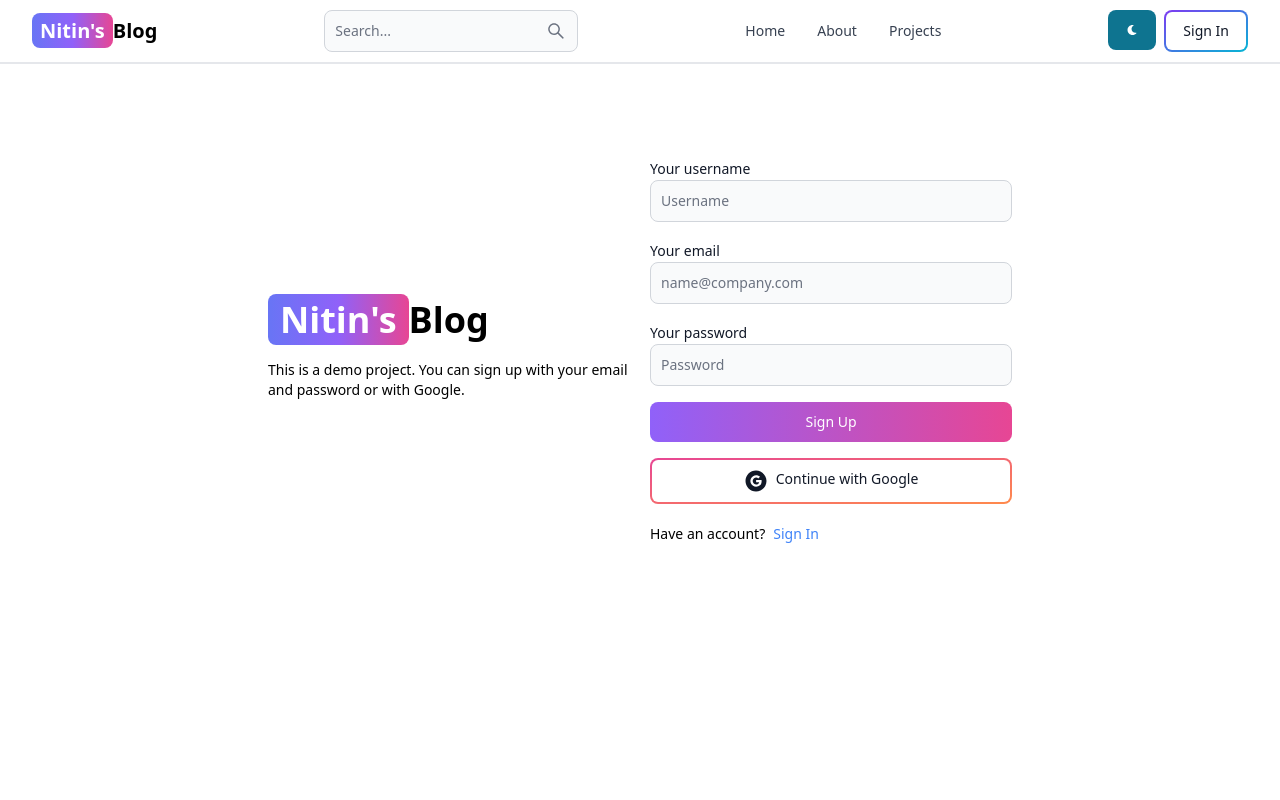
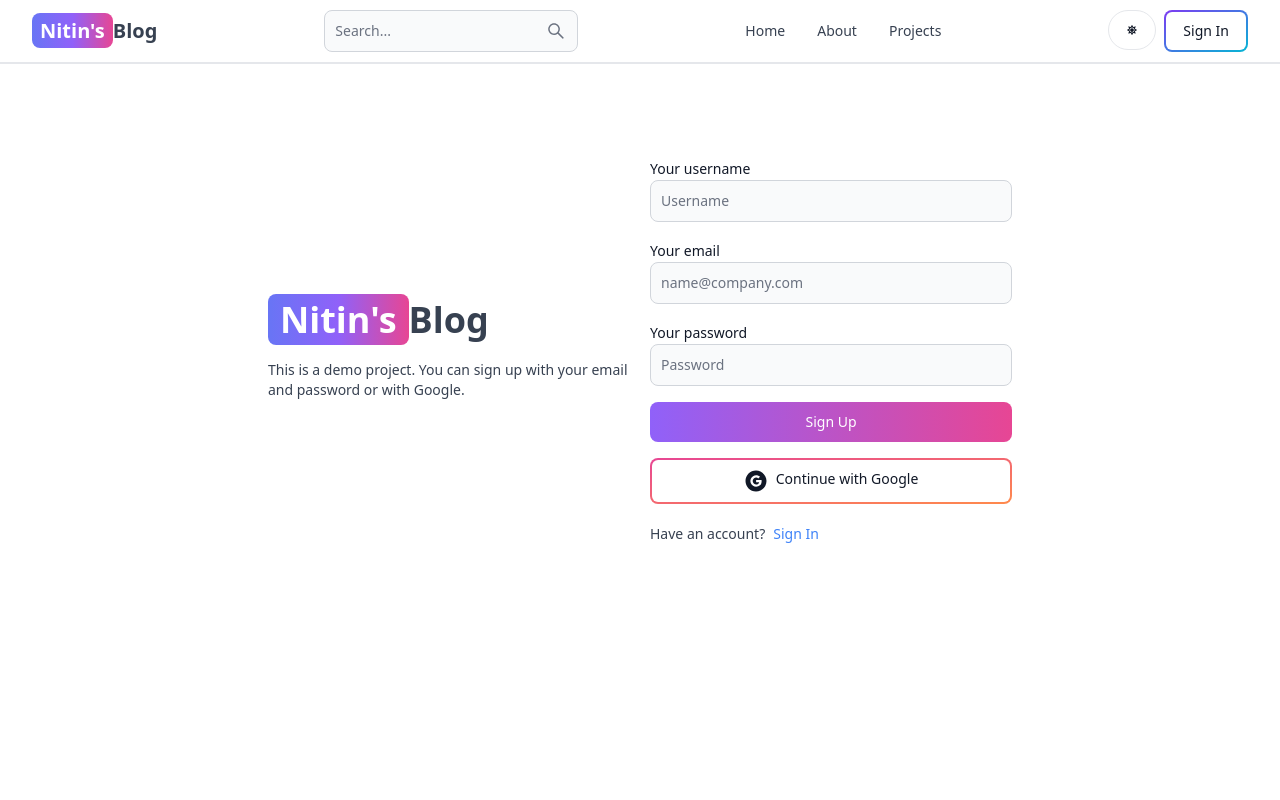
Before and after one commit to nitinkumar09/blog-web-app-backend, a React (Vite) app in the folder client/: page /sign-up in a window 1280 px wide. Shown: the top 800 px of the page. Built offline with nearby package versions, Linux system fonts and the light colour scheme; no server answers.

Commit message:
complete dark mode functionality

```diff
--- a/client/src/components/Header.jsx
+++ b/client/src/components/Header.jsx
@@ -1,11 +1,14 @@
-import { Avatar, Button, Dropdown, DropdownHeader, Navbar, TextInput } from "flowbite-react";
+import { Avatar, Button, Dropdown, Navbar, TextInput } from "flowbite-react";
 import { Link, useLocation } from "react-router-dom";
 import { AiOutlineSearch } from "react-icons/ai"
-import { FaMoon } from "react-icons/fa"
-import { useSelector } from "react-redux";
+import { FaMoon, FaSun } from "react-icons/fa"
+import { useSelector, useDispatch } from "react-redux";
+import { toggleTheme } from '../redux/theme/themeSlice'
 export default function Header() {
     const path = useLocation().pathname;
-    const { currentUser } = useSelector(state => state.user)
+    const dispatch = useDispatch();
+    const { currentUser } = useSelector((state) => state.user)
+    const { theme } = useSelector((state) => state.theme)
     return (
         <Navbar className="border-b-2 sm:px-8">
             <Link to="/" className="self-center whitespace-nowrap text-sm sm:text-xl font-semibold dark:text-white">
@@ -20,8 +23,8 @@
                 <AiOutlineSearch />
             </Button>
             <div className="flex gap-2 md:order-2">
-                <Button className="w-12 h-10 hidden sm:inline">
-                    <FaMoon />
+                <Button className="w-12 h-10 hidden sm:inline" color="gray" pill onClick={() => dispatch(toggleTheme())}>
+                    {theme === 'light' ? <FaSun /> : <FaMoon />}
                 </Button>
                 {
                     currentUser ? (
--- /dev/null
+++ b/client/src/components/ThemeProvider.jsx
@@ -0,0 +1,16 @@
+import { useSelector } from "react-redux"
+import PropTypes from "prop-types"; // Import PropTypes
+export default function ThemeProvider({ children }) {
+    const { theme } = useSelector(state => state.theme)
+    return (
+        <div className={theme}>
+            <div className="bg-white text-gray-700 dark:text-gray-200 dark:bg-[rgb(16,32,42)] min-h-screen">
+                {children}
+            </div>
+        </div>
+    )
+}
+// Add PropTypes validation
+ThemeProvider.propTypes = {
+    children: PropTypes.node.isRequired, // Validate children prop
+};
--- a/client/src/main.jsx
+++ b/client/src/main.jsx
@@ -5,11 +5,14 @@
 import { store, persistor } from './redux/store.js'
 import { Provider } from 'react-redux'
 import { PersistGate } from 'redux-persist/integration/react'
+import ThemeProvider from './components/ThemeProvider.jsx'
 
 createRoot(document.getElementById('root')).render(
   <PersistGate persistor={persistor}>
     <Provider store={store}>
-      <App />
+      <ThemeProvider>
+        <App />
+      </ThemeProvider>
     </Provider>
   </PersistGate>
 )
--- a/client/src/redux/store.js
+++ b/client/src/redux/store.js
@@ -1,5 +1,6 @@
 import { combineReducers, configureStore } from '@reduxjs/toolkit'
 import userReducer from './user/userSlice'
+import themeReducer from "./theme/themeSlice"
 import { persistReducer } from "redux-persist"
 import persistStore from 'redux-persist/es/persistStore';
 import storage from "redux-persist/lib/storage"
@@ -7,6 +8,7 @@
 
 const rootReducer = combineReducers({
     user: userReducer,
+    theme: themeReducer,
 });
 
 const persistConfig = {
--- /dev/null
+++ b/client/src/redux/theme/themeSlice.js
@@ -0,0 +1,18 @@
+import { createSlice } from "@reduxjs/toolkit"
+const initialState = {
+    theme: 'light',
+};
+
+
+const themeSlice = createSlice({
+    name: 'theme',
+    initialState,
+    reducers: {
+        toggleTheme: (state) => {
+            state.theme = state.theme === 'light' ? 'dark' : 'light';
+        },
+    }
+});
+
+export const { toggleTheme } = themeSlice.actions;
+export default themeSlice.reducer;
```
